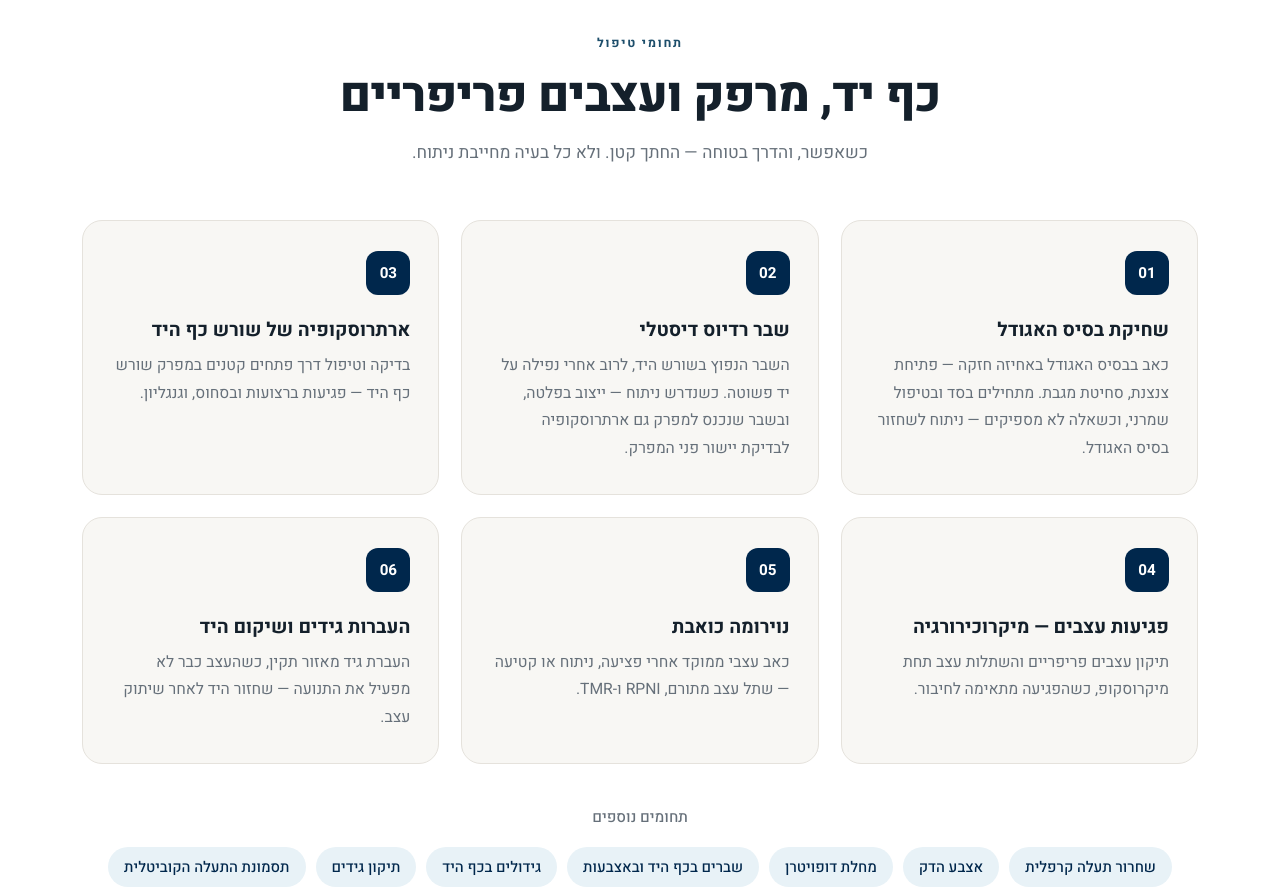
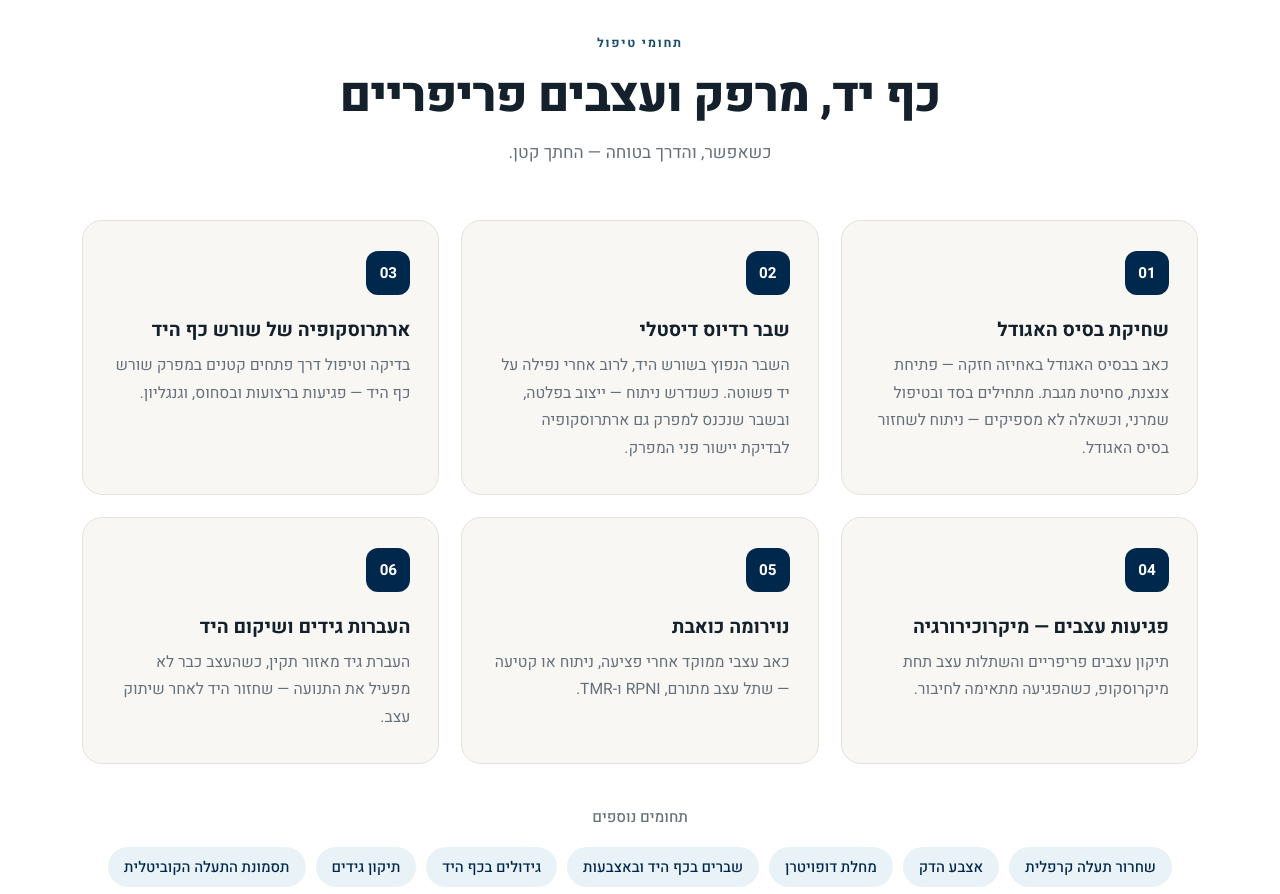
Before and after one commit to tkalimia/kalimihand-site, a plain HTML site: page index.html in a window 1280 px wide. Shown: the part 1620-2514 px from the top of the page. Drawn offline with Linux system fonts and the light colour scheme.

Commit message:
Remove 'ולא כל בעיה מחייבת ניתוח' from expertise intro
Co-Authored-By: Claude Opus 5.5 <noreply@anthropic.com>

```diff
--- a/index.html
+++ b/index.html
@@ -385,7 +385,7 @@
       <div class="head head--center rv">
         <span class="eyebrow">תחומי טיפול</span>
         <h2 class="h2" id="exp-title">כף יד, מרפק ועצבים פריפריים</h2>
-        <p>כשאפשר, והדרך בטוחה — החתך קטן. ולא כל בעיה מחייבת ניתוח.</p>
+        <p>כשאפשר, והדרך בטוחה — החתך קטן.</p>
       </div>
       <div class="cards">
         <article class="card rv"><span class="card__n">01</span><h3>שחיקת בסיס האגודל</h3><p>כאב בבסיס האגודל באחיזה חזקה — פתיחת צנצנת, סחיטת מגבת. מתחילים בסד ובטיפול שמרני, וכשאלה לא מספיקים — ניתוח לשחזור בסיס האגודל.</p></article>
```
